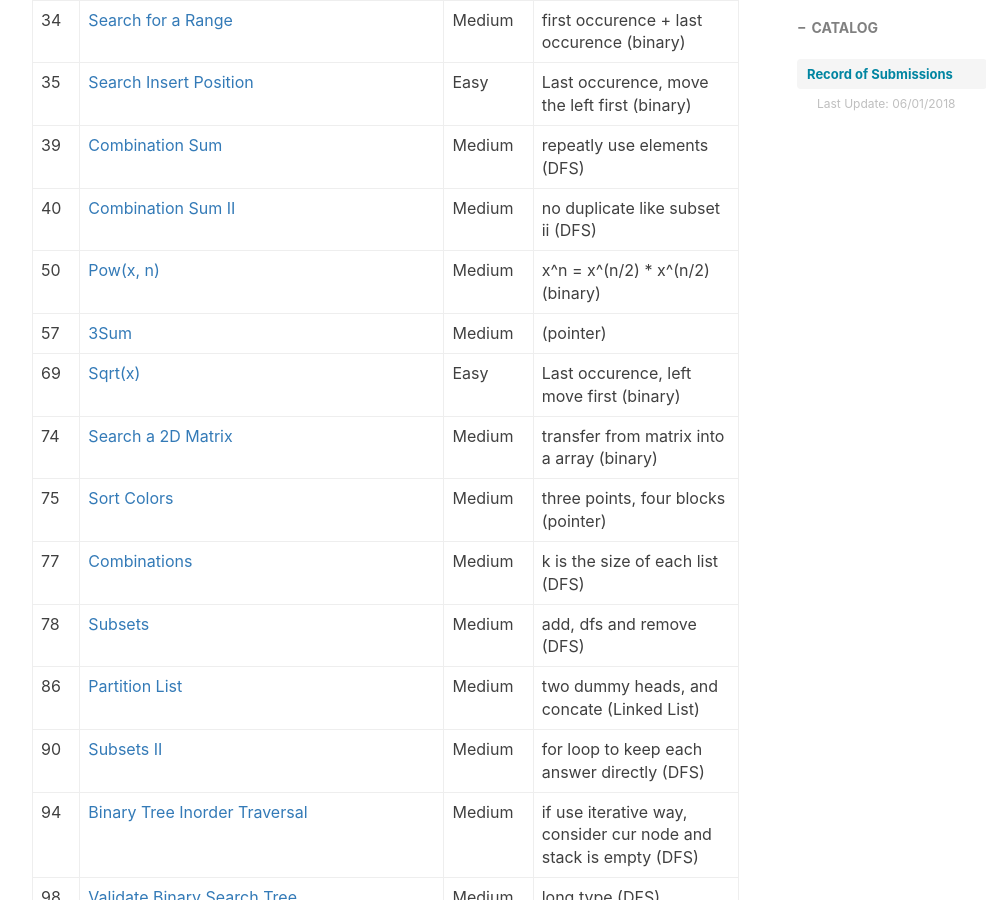
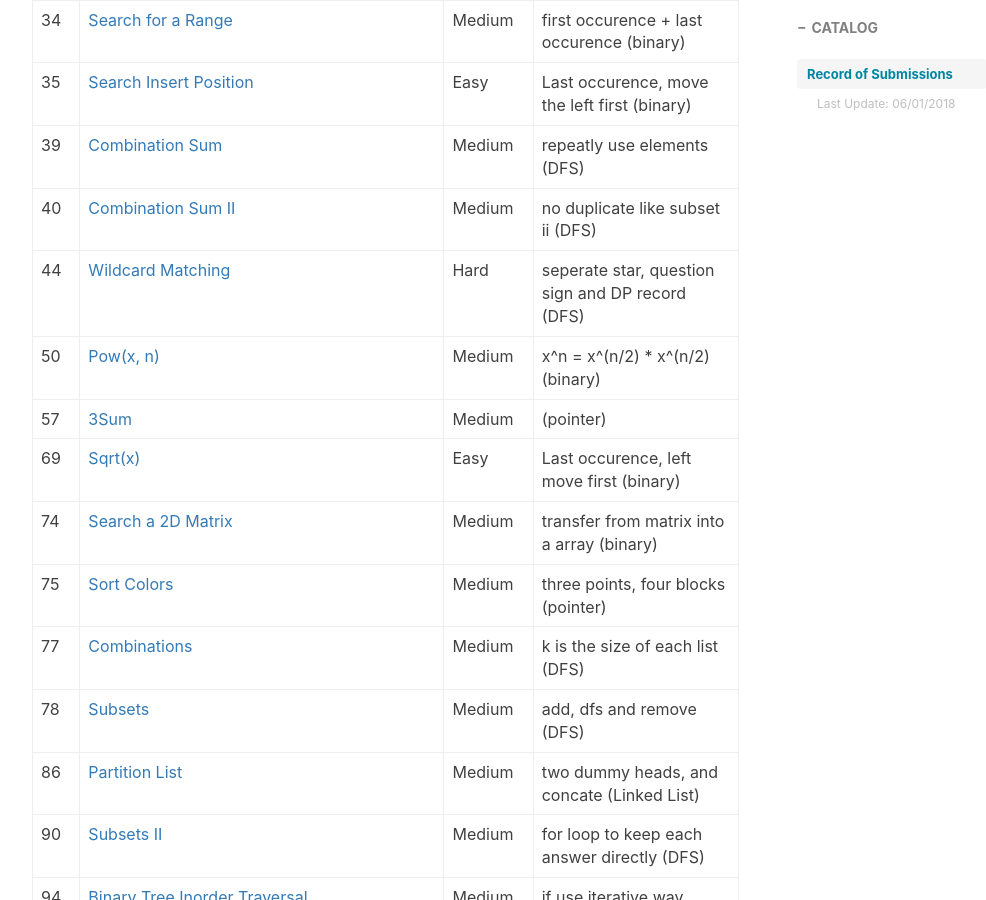
Before and after one commit to ly16/ly16.github.io, a Jekyll site: the page built from _posts/2018-05-18-leetcode-record-round1.md, in a window 1280 px wide and 900 px high, scrolled down 1105 px. Shown: the whole window, without its empty margins (233-1219 px from the left). Built offline with Jekyll 4.4.1, drawn with Linux system fonts in a browser that asks for light colours; nearby versions of some CDN libraries; comment, search, counter and statistics services are not loaded.

Commit message:
Update 2018-05-18-leetcode-record-round1.md

```diff
--- a/_posts/2018-05-18-leetcode-record-round1.md
+++ b/_posts/2018-05-18-leetcode-record-round1.md
@@ -27,6 +27,7 @@ tags:
 |35|[Search Insert Position](https://github.com/ly16/LC-Practice/blob/master/Search%20Insert%20Position.java)|Easy|Last occurence, move the left first (binary)|
 |39|[Combination Sum](https://github.com/ly16/LC-Practice/blob/master/Combination%20Sum.java)|Medium|repeatly use elements (DFS)|
 |40|[Combination Sum II](https://github.com/ly16/LC-Practice/blob/master/Combination%20Sum%20II.java)|Medium|no duplicate like subset ii (DFS)|
+|44|[Wildcard Matching](https://github.com/ly16/LC-Practice/blob/master/Wildcard%20Matching.java)|Hard|seperate star, question sign and DP record (DFS)|
 |50|[Pow(x, n)](https://github.com/ly16/LC-Practice/blob/master/Pow(x%2C%20n).java)|Medium|x^n = x^(n/2) * x^(n/2) (binary)|
 |57|[3Sum](https://github.com/ly16/LC-Practice/blob/master/3%20Sum.java)|Medium|(pointer)|
 |69|[Sqrt(x)](https://github.com/ly16/LC-Practice/blob/master/Sqrt(x).java)|Easy|Last occurence, left move first (binary)|
```
